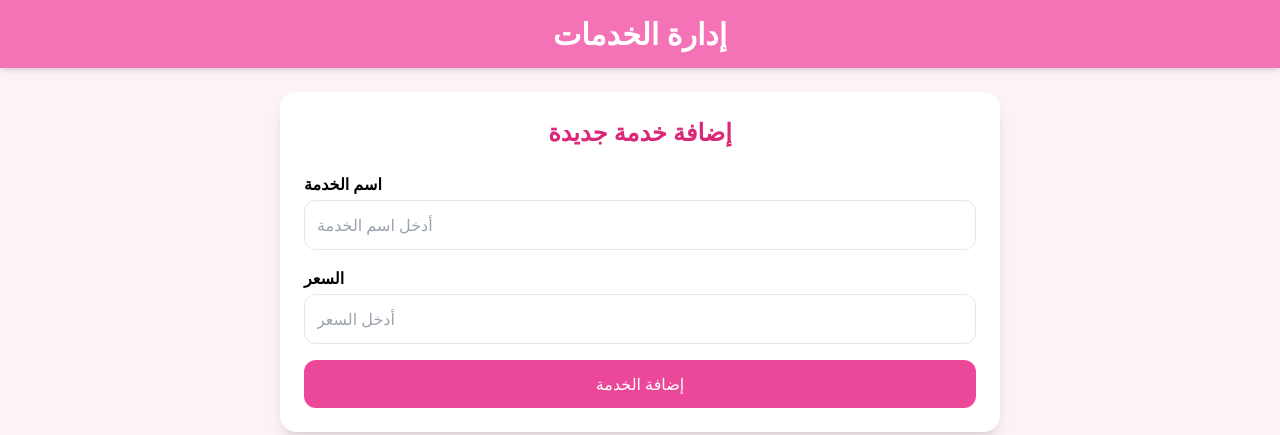
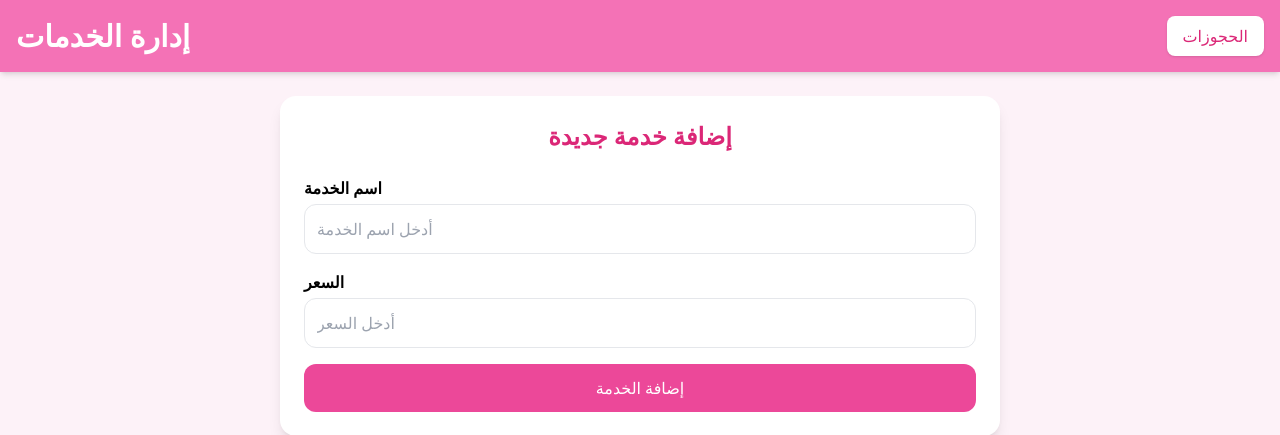
Before and after one commit to citybeachgulf-droid/salon, a Flask app: page /admin/services in a window 1280 px wide. Shown: the top 435 px of the page. Run offline with Flask 3, Linux system fonts and the light colour scheme; data that the repository does not hold is empty; some libraries are stand-ins or nearby versions.

Commit message:
Add navigation link to POS bookings in multiple templates (#12)
Co-authored-by: Cursor Agent <cursoragent@cursor.com>

```diff
--- a/salon_flask/templates/admin_dashboard.html
+++ b/salon_flask/templates/admin_dashboard.html
@@ -17,9 +17,11 @@
             <a href="{{ url_for('main.suppliers_dashboard') }}" class="bg-pink-600 text-white py-2 px-4 rounded-lg shadow hover:bg-pink-700 transition">الموردين</a>
             <a href="{{ url_for('main.admin_services') }}" class="bg-pink-300 text-white py-2 px-4 rounded-lg shadow hover:bg-pink-400 transition">الخدمات</a>
             <a href="{{ url_for('main.customers') }}" class="bg-pink-500 text-white py-2 px-4 rounded-lg shadow hover:bg-pink-600 transition">العملاء</a>
+            <a href="{{ url_for('main.pos_bookings') }}" class="bg-pink-700 text-white py-2 px-4 rounded-lg shadow hover:bg-pink-800 transition">الحجوزات</a>
             <a href="{{ url_for('main.pos_dashboard') }}" class="bg-pink-200 text-white py-2 px-4 rounded-lg shadow hover:bg-pink-300 transition">POS</a>
         </nav>
     </div>
+
 </header>
 
 <main class="p-6 space-y-8">
--- a/salon_flask/templates/admin_services.html
+++ b/salon_flask/templates/admin_services.html
@@ -11,7 +11,12 @@
 
 <!-- Header -->
 <header class="bg-pink-400 p-4 shadow-md">
-    <h1 class="text-3xl font-bold text-white text-center">إدارة الخدمات</h1>
+    <div class="flex items-center justify-between">
+        <h1 class="text-3xl font-bold text-white">إدارة الخدمات</h1>
+        <nav class="flex items-center gap-2">
+            <a href="{{ url_for('main.pos_bookings') }}" class="bg-white text-pink-600 py-2 px-4 rounded-lg shadow hover:bg-pink-100 transition">الحجوزات</a>
+        </nav>
+    </div>
 </header>
 
 <main class="p-6 space-y-8 max-w-3xl mx-auto">
--- a/salon_flask/templates/customers.html
+++ b/salon_flask/templates/customers.html
@@ -12,6 +12,7 @@
   <div class="flex items-center justify-between">
     <h1 class="text-3xl font-bold text-white">العملاء</h1>
     <nav class="flex items-center gap-2">
+      <a href="{{ url_for('main.pos_bookings') }}" class="bg-white text-pink-600 py-2 px-4 rounded-lg shadow hover:bg-pink-100 transition">الحجوزات</a>
       <a href="{{ url_for('main.admin_dashboard') }}" class="bg-white text-pink-600 py-2 px-4 rounded-lg shadow hover:bg-pink-100 transition">لوحة المدير</a>
     </nav>
   </div>
```
Also changed, not shown: salon_flask/templates/accounting_dashboard.html (+6 -1 lines), salon_flask/templates/employee_bookings.html (+6 -1 lines), salon_flask/templates/employee_detail.html (+5 -2 lines), salon_flask/templates/employees.html (+6 -3 lines), salon_flask/templates/inventory.html (+6 -1 lines), salon_flask/templates/pos_dashboard.html (+6 -1 lines), salon_flask/templates/suppliers_dashboard.html (+6 -1 lines).
